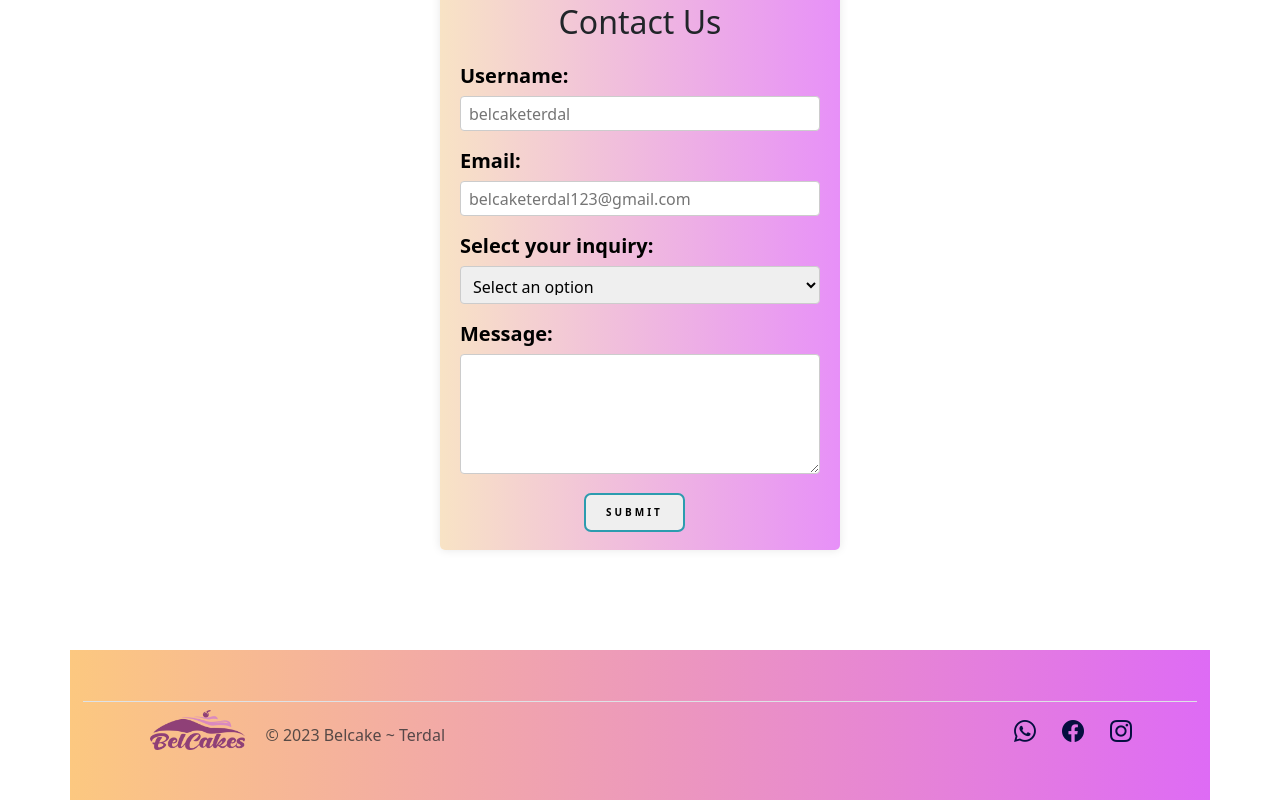
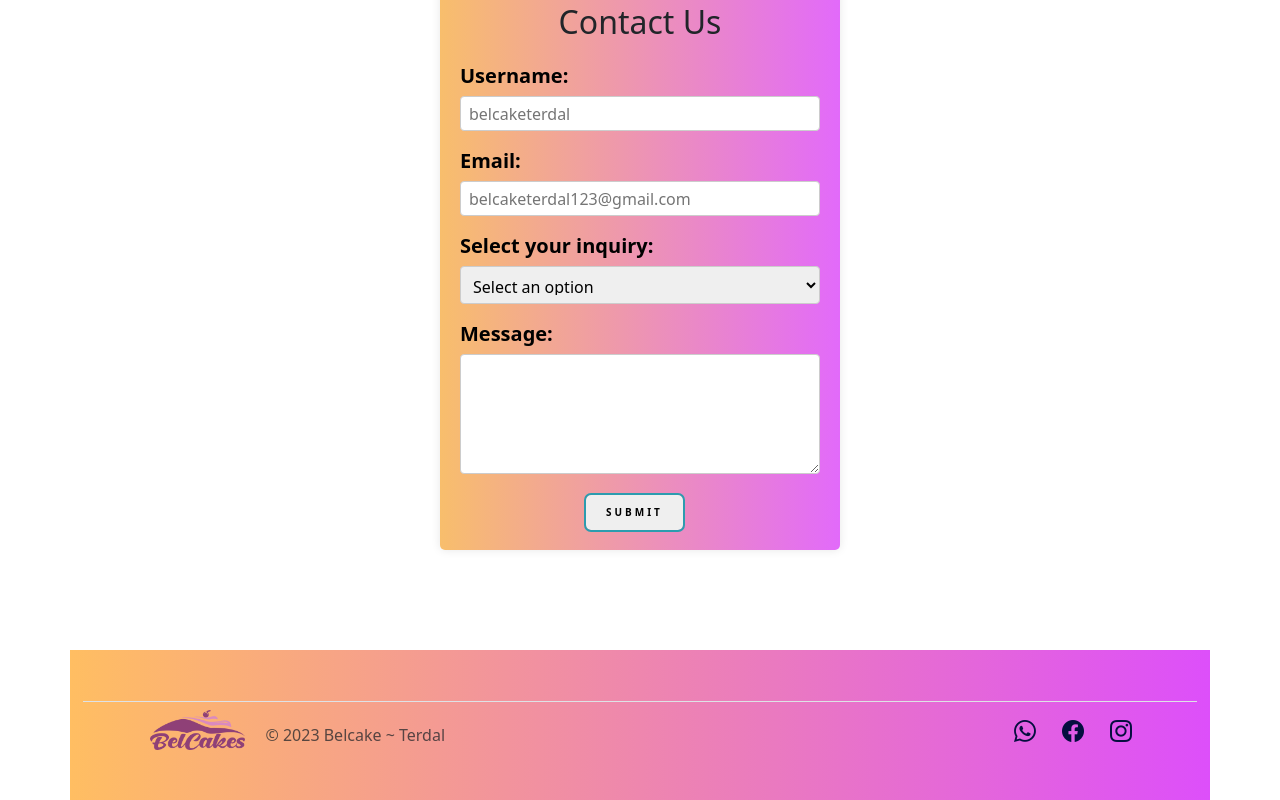
Before and after one commit to ShahidMakanadar/Belcake, a React (Create React App) app: page /Contact in a window 1280 px wide. Shown: the part 195-995 px from the top of the page. Built offline with nearby package versions, Linux system fonts and the light colour scheme; a web font is replaced by a local one.

Commit message:
bg colore edited

```diff
--- a/src/components/Contact.css
+++ b/src/components/Contact.css
@@ -1,8 +1,7 @@
-
 .contact-form {
   max-width: 400px;
   margin: 20px auto;
-    background-image:linear-gradient(-90deg,rgb(231, 144, 248),#f8e3c5);
+  background-image: linear-gradient(-90deg, rgb(226, 106, 250), #f8be6c);
   padding: 20px;
   border-radius: 5px;
   box-shadow: 0 0 10px rgba(0, 0, 0, 0.1);
@@ -56,13 +55,13 @@
 }
 
 
-  .footer{
+.footer {
   margin-top: 100px;
   margin-bottom: -79px;
   padding: 0;
 }
 
-  #labels{
+#labels {
   font-size: 20px;
   color: black;
 }
--- a/src/components/Contact.js
+++ b/src/components/Contact.js
@@ -29,7 +29,7 @@ const Contact = () => {
                         <textarea id="message" name="message" required></textarea>
 
 
-                        <button id="submit" type="submit" value="Submit" > SUBMIT</button>
+                        <button id="submit" type="submit" value="Submit" > SUBMIT </button>
                     </form>
                 </div>
             </div>
--- a/src/components/Footer.css
+++ b/src/components/Footer.css
@@ -3,7 +3,7 @@
     margin-bottom: 2px;
     /* margin-top: -10px; */
     width: 100%;
-    background-image:linear-gradient(-90deg,rgb(222, 107, 245),#fcc880);
+    background-image:linear-gradient(-90deg,rgb(221, 79, 250),#ffbe62);
     height: 150px;
 }
 
--- a/src/components/Navbar.css
+++ b/src/components/Navbar.css
@@ -63,7 +63,6 @@
    border-top-left-radius: 20px;
    border-bottom-right-radius: 10px; */
 
-
 }
 
 .btn-outline-success {
@@ -72,11 +71,11 @@
   --bs-btn-color: #000000;
   --bs-btn-border-color: #198754;
   --bs-btn-hover-color: #ffffff;
-  --bs-btn-hover-bg: #ac0aa4;
+  --bs-btn-hover-bg: #ffb8fb;
   --bs-btn-hover-border-color: #000000;
   --bs-btn-focus-shadow-rgb: 25, 135, 84;
   --bs-btn-active-color: #fff;
-  --bs-btn-active-bg: #ac0aa4;
+  --bs-btn-active-bg: #04aa36;
   --bs-btn-active-border-color: #050505;
   --bs-btn-active-shadow: inset 0 3px 5px rgba(0, 0, 0, 0.125);
   --bs-btn-disabled-color: #198754;
```
Lines whose indentation alone changed are shown as unchanged.
